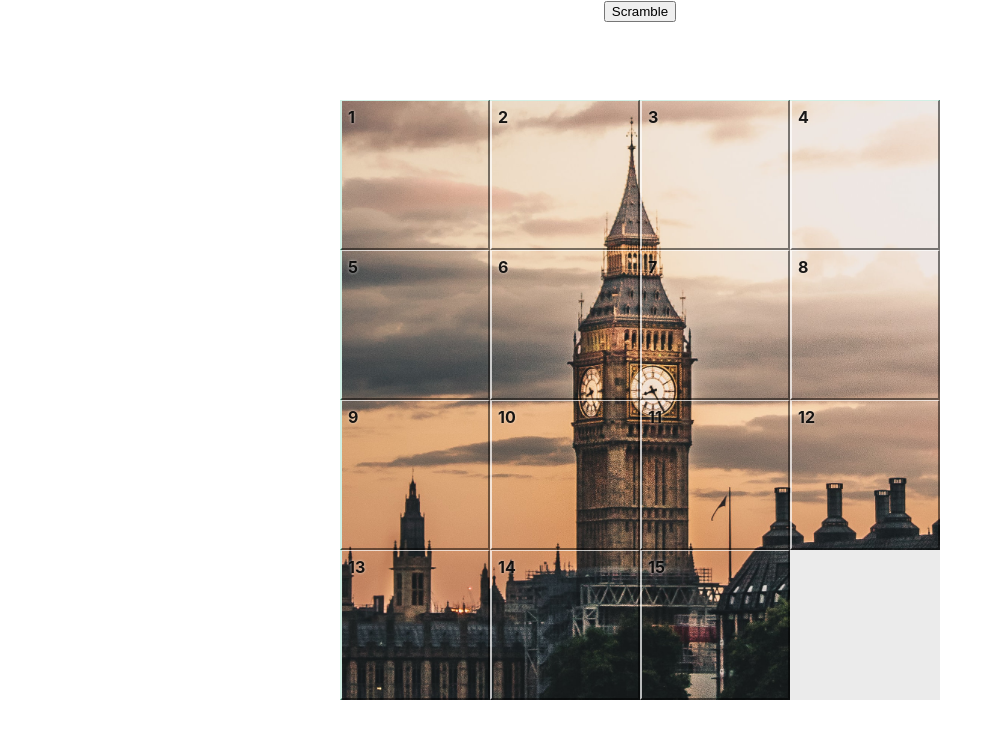
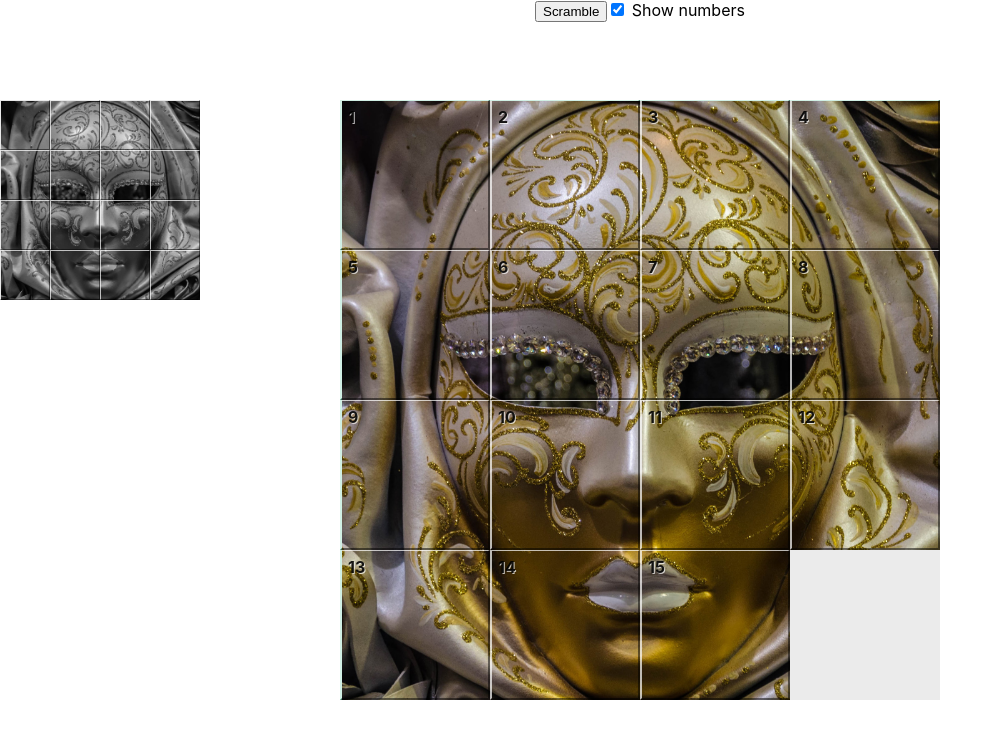
Before and after one commit to gdaws/sliderpuzzle, a React (Create React App) app: page / in a window 1280 px wide. Shown: the top 738 px of the page, without its empty margins (0-1003 px from the left). Built offline with nearby package versions, Linux system fonts and the light colour scheme.

Commit message:
Add control for tile number visibility. Change tiles background image

```diff
--- a/src/gui/actions.ts
+++ b/src/gui/actions.ts
@@ -1,8 +1,9 @@
 
-export type Actions = InitAction | SlideAction;
+export type Actions = InitAction | SlideAction | ShowTileNumbersAction;
 
 export const ACTION_INIT = 'init';
 export const ACTION_SLIDE = 'slide';
+export const ACTION_SHOW_TILE_NUMBERS = 'showTileNumbers';
 
 export interface InitAction {
   type: typeof ACTION_INIT,
@@ -17,3 +18,10 @@ export interface SlideAction {
 };
 
 export const slide = (index: number): SlideAction => ({type: ACTION_SLIDE, index});
+
+export interface ShowTileNumbersAction {
+  type: typeof ACTION_SHOW_TILE_NUMBERS;
+  visible: boolean;
+};
+
+export const showTileNumbers = (visible: boolean): ShowTileNumbersAction => ({type: ACTION_SHOW_TILE_NUMBERS, visible});
--- a/src/gui/components/App.tsx
+++ b/src/gui/components/App.tsx
@@ -1,7 +1,7 @@
 import { useReducer } from 'react';
 import { incrementalScramble } from '../../core/scamble';
 import { sleep } from '../../utils/timer';
-import { slide } from '../actions';
+import { slide, showTileNumbers } from '../actions';
 import reducer, {initState} from '../reducer';
 import './App.css';
 import PuzzleGUI from './Puzzle';
@@ -22,10 +22,19 @@ function App() {
     }
   };
 
+  const toggleTileNumberVisibility = () => {
+    dispatch(showTileNumbers(!state.tileNumbersVisible));
+  };
+
   return (
     <div className="App">
       <button type="button" onClick={scramble}>Scramble</button>
-      <PuzzleGUI board={state.board} onSlide={handleSlideRequest} />
+      <label><input type="checkbox" value={1} checked={state.tileNumbersVisible} onClick={toggleTileNumberVisibility} /> Show numbers</label>
+      <PuzzleGUI
+        board={state.board}
+        tileNumbersVisible={state.tileNumbersVisible}
+        referenceVisible={true}
+        onSlide={handleSlideRequest} />
     </div>
   );
 }
--- a/src/gui/components/Puzzle.module.css
+++ b/src/gui/components/Puzzle.module.css
@@ -1,5 +1,6 @@
 :global(:root) {
   --board-size: 75vmin;
+  --refboard-size: 25vmin;
 }
 
 .board {
@@ -12,19 +13,19 @@
   overflow: hidden;
   font-size: 2vh;
   font-weight: bold;
+  color: rgba(0, 0, 0, 0.9);
+  text-shadow: 1px 1px 0px rgba(255, 255, 255, 0.7);
+  z-index: 2;
 }
 
-.tile {
+.board .tile {
   position: absolute;
   opacity: 1;
   background-color: mediumaquamarine;
-  background-image: url(../assets/texture1.jpg);
+  background-image: url(../assets/texture2.jpg);
   background-repeat: no-repeat;
   background-size: var(--board-size) var(--board-size);
-  background-position: -36vh 0;
   transition: top 0.2s, left 0.2s;
-  color: rgba(0, 0, 0, 0.9);
-  text-shadow: 0px 0px 3px rgba(255, 255, 255, 0.7);
   border-top: 0.2vh solid rgba(255, 255, 255, 0.7);
   border-left: 0.2vw solid rgba(255, 255, 255, 0.7);
   border-right: 0.2vw solid rgba(0, 0, 0, 0.5);
@@ -35,3 +36,41 @@
   user-select: none;
   cursor: pointer;
 }
+
+.board .tile .number {
+  display: block;
+}
+
+.refBoard {
+  position: fixed;
+  z-index: 1;
+  left: 0;
+  top: calc(50vh - min(75vw, 75vh)/2);
+  width: var(--refboard-size);
+  height: var(--refboard-size);
+  background-color: rgba(0, 0, 0, 0.08);
+  filter: grayscale(100%);
+  overflow: hidden;
+  font-size: 2vh;
+  font-weight: bold;
+  color: rgba(0, 0, 0, 0.9);
+  text-shadow: 1px 1px 0px rgba(255, 255, 255, 0.7);
+}
+
+.refBoard .tile {
+  position: absolute;
+  opacity: 1;
+  background-color: mediumaquamarine;
+  background-image: url(../assets/texture2.jpg);
+  background-repeat: no-repeat;
+  background-size: var(--refboard-size) var(--refboard-size);
+  transition: top 0.2s, left 0.2s;
+  border-top: 0.1vh solid rgba(255, 255, 255, 0.7);
+  border-left: 0.1vw solid rgba(255, 255, 255, 0.7);
+  border-right: 0.1vw solid rgba(0, 0, 0, 0.5);
+  border-bottom: 0.1vw solid rgba(0, 0, 0, 0.5);
+  box-sizing: border-box;
+  padding: 1%;
+  text-align: left;
+  user-select: none;
+}
--- a/src/gui/components/Puzzle.tsx
+++ b/src/gui/components/Puzzle.tsx
@@ -1,19 +1,21 @@
-import { Fragment } from 'react';
+import { ReactNode, Fragment } from 'react';
 import { Board, EMPTY_SPACE } from '../../core/puzzle';
 import styles from './Puzzle.module.css';
 
-interface Props {
-  board: Board;
-  onSlide: (index: number) => void;
+interface TileProps {
+  position: number;
+  value: number;
+  size: number;
+  onSlide?: (position: number) => void;
+  tileNumbersVisible: boolean;
+  cssBoardSize?: string;
 };
 
-export default function Puzzle(props: Props) {
+function Tile(props: TileProps) {
 
-  const [size] = props.board;
-
-  return (
-    <div className={styles.board}>
-      {sort(props.board).map((i, v) => {
+  const v = props.value;
+  const i = props.position;
+  const size = props.size;
 
   if (v === EMPTY_SPACE) {
     return (<Fragment key={v} />);
@@ -30,19 +32,49 @@ export default function Puzzle(props: Props) {
     top: (y / size * 100) + '%',
     width: (1/size * 100) + '%',
     height: (1/size * 100) + '%',
-          backgroundPosition: `calc(${- 1 * (1/size) * vx} * var(--board-size)) calc(${-1 * (1/size) * vy} * var(--board-size))`
+    backgroundPosition: `calc(${- 1 * (1/size) * vx} * var(${props.cssBoardSize ? props.cssBoardSize : "--board-size"})) calc(${-1 * (1/size) * vy} * var(${props.cssBoardSize ? props.cssBoardSize : "--board-size"}))`
   };
 
   const handleClick = () => {
+    if (props.onSlide) {
       props.onSlide(i);
+    }
   };
 
   return (
     <div key={v} className={styles.tile} style={style} onMouseDown={handleClick}>
-            {v}
+      {props.tileNumbersVisible ? <span className={styles.number}>{v}</span> : null}
     </div>
   );
-      })}
+}
+
+interface Props {
+  board: Board;
+  onSlide: (index: number) => void;
+  referenceVisible: boolean;
+  tileNumbersVisible: boolean;
+};
+
+export default function Puzzle(props: Props) {
+
+  const [size] = props.board;
+
+  let referenceBoard: ReactNode | undefined;
+
+  if (props.referenceVisible) {
+    referenceBoard = (
+      <div className={styles.refBoard}>
+        {series(size * size).map(v => <Tile value={v} position={v - 1} size={size} tileNumbersVisible={false} cssBoardSize="--refboard-size" />)}
+      </div>
+    );
+  }
+
+  return (
+    <div>
+      <div className={styles.board}>
+        {sort(props.board).map((i, v) => <Tile value={v} position={i} size={size} onSlide={props.onSlide} tileNumbersVisible={props.tileNumbersVisible} />)}
+      </div>
+      {referenceBoard}
     </div>
   );
 }
@@ -58,3 +90,11 @@ function sort(board: Board): number[] {
 
   return sorted;
 }
+
+function series(size: number): number[] {
+  const values = new Array(size);
+  for (let i = 0; i < size; i++) {
+    values[i] = i + 1;
+  }
+  return values;
+}
--- a/src/gui/reducer.ts
+++ b/src/gui/reducer.ts
@@ -1,11 +1,12 @@
 import { SlidablePuzzle, Board, SlidingTilesPuzzle } from '../core/puzzle';
-import { Actions, ACTION_INIT, ACTION_SLIDE } from './actions';
+import { Actions, ACTION_INIT, ACTION_SLIDE, ACTION_SHOW_TILE_NUMBERS } from './actions';
 
 type InstanceId = number;
 
 interface State {
   id: InstanceId;
   board: Board;
+  tileNumbersVisible: boolean;
 };
 
 const instances = new Map<InstanceId, SlidablePuzzle>();
@@ -21,7 +22,8 @@ export function initState(size: number): State {
 
   return {
     id,
-    board: puzzle.board()
+    board: puzzle.board(),
+    tileNumbersVisible: true
   };
 };
 
@@ -29,6 +31,11 @@ export default function reducer(state: State, action: Actions) {
 
   if (action.type === ACTION_INIT) {
     return initState(action.size);
+  }
+
+  switch (action.type) {
+    case ACTION_SHOW_TILE_NUMBERS:
+      return {...state, tileNumbersVisible: action.visible};
   }
 
   const puzzle = instances.get(state.id);
```
Also changed, not shown: src/gui/assets/texture2.jpg (added). Lines whose indentation alone changed are shown as unchanged.
